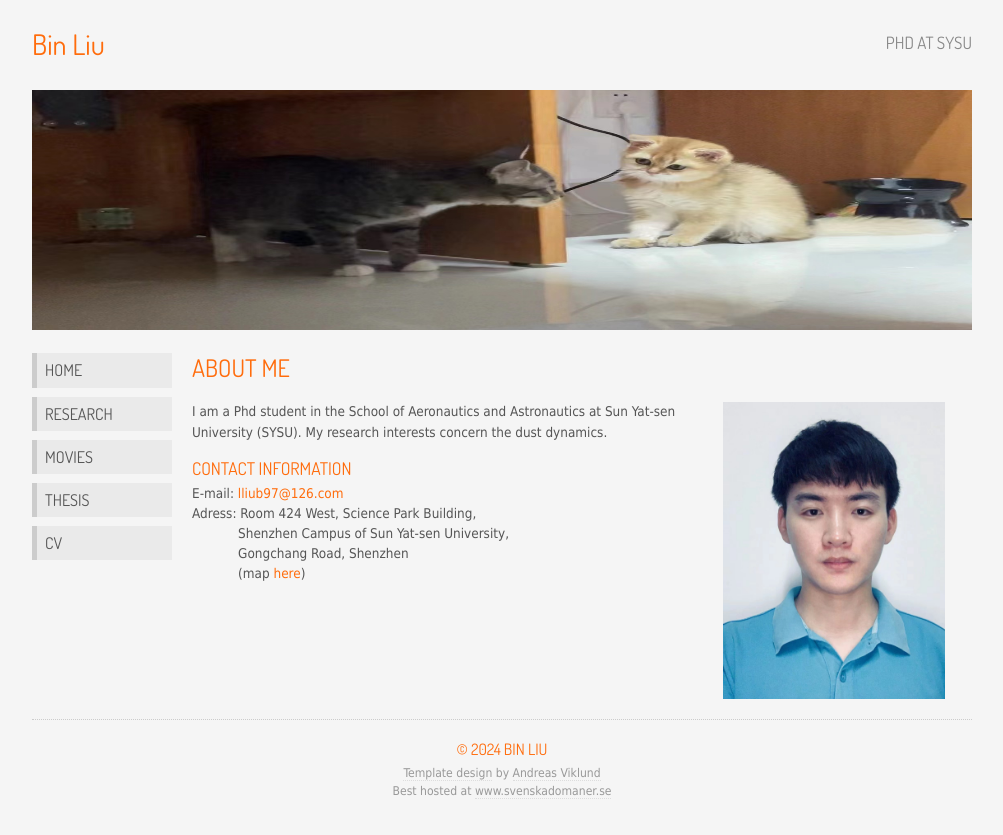
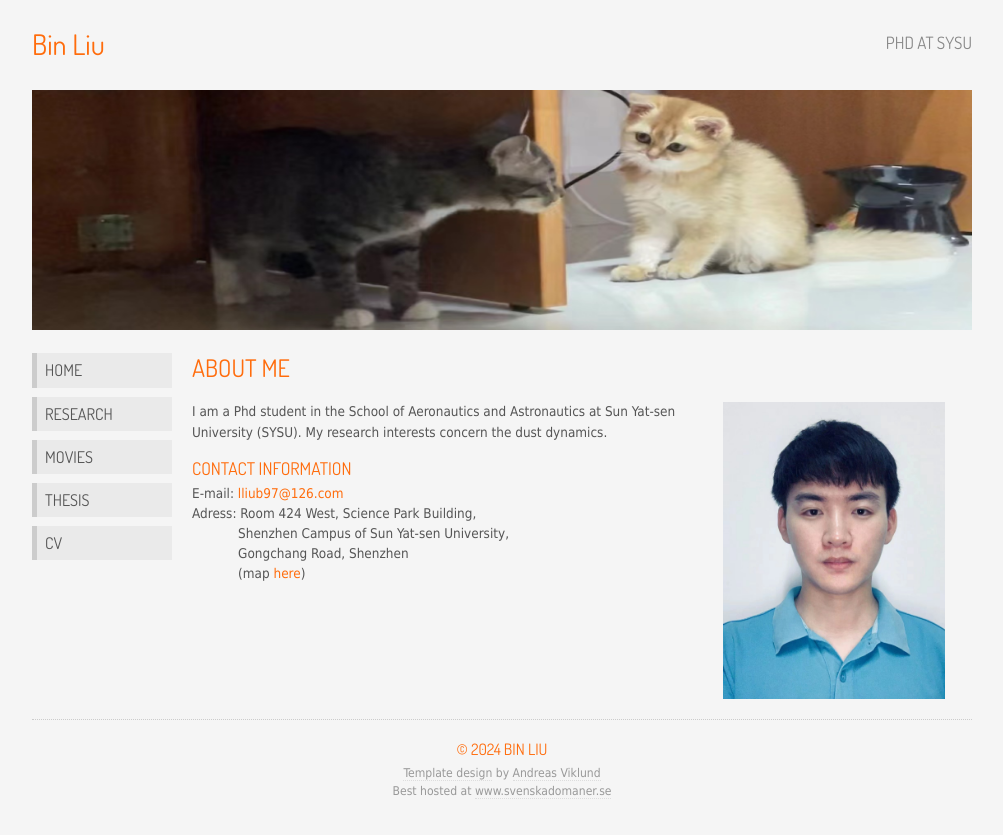
Before and after one commit to liub97/liub97.github.io, a plain HTML site: page index.html in a window 1280 px wide. Shown: the whole page, without its empty margins (138-1141 px from the left). Drawn offline with Linux system fonts and the light colour scheme.

Commit message:
Update index.html

```diff
--- a/index.html
+++ b/index.html
@@ -26,7 +26,7 @@
 
 	<div class="row">
 		<div class="col c12 aligncenter">
-			<a href="index.html"><img src="images/page.jpg" width="960" height="240" alt="" /></a>
+			<a href="index.html"><img src="images/page.png" width="960" height="240" alt="" /></a>
 		</div>
 	</div>
 
```
